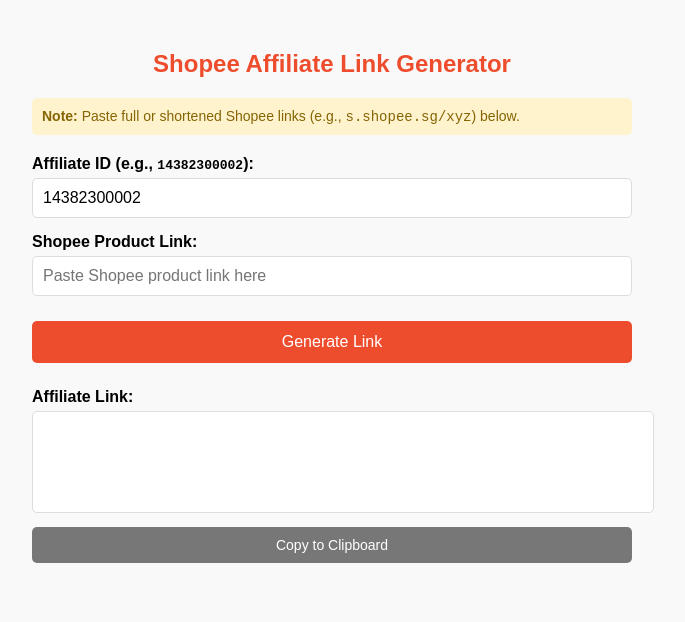
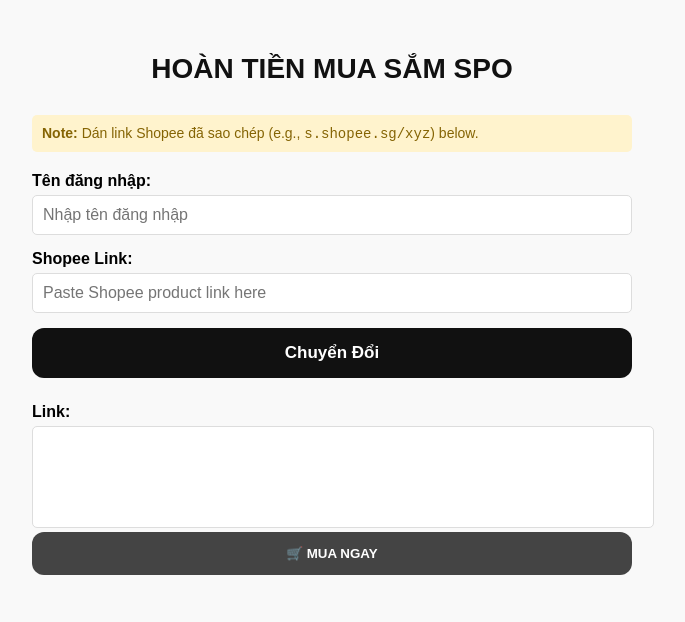
Before and after one commit to sonpremiumorder/hoantien_spo, a plain HTML site: page index.html in a window 1280 px wide. Shown: the whole page, without its empty margins (308-993 px from the left). Drawn offline with Linux system fonts and the light colour scheme.

Commit message:
Update index.html

```diff
--- a/index.html
+++ b/index.html
@@ -1,204 +1,453 @@
 <!DOCTYPE html>
+
 <html lang="en">
+
 <head>
+
   <meta charset="UTF-8">
+
   <meta name="viewport" content="width=device-width, initial-scale=1.0">
-  <title>Shopee Affiliate Link Generator</title>
+
+  <title>SƠN PREMIUM ORDER</title>
+
   <style>
+
     body {
+
       font-family: Arial, sans-serif;
+
       max-width: 600px;
+
       margin: 0 auto;
+
       padding: 30px 20px;
+
       background-color: #f9f9f9;
+
     }
-    h2 {
-      color: #ee4d2d;
+
+    h2{
+
+    text-align:center;
+
+    color:#111;
+
+    margin-bottom:30px;
+
+    font-size:28px;
+
+    font-weight:700;
+
+}
+
+    .input-field {
+
+      margin-bottom: 15px;
+
+    }
+
+    label {
+
+      display: block;
+
+      margin-bottom: 5px;
+
+      font-weight: bold;
+
+    }
+
+    input {
+
+      width: 100%;
+
+      padding: 10px;
+
+      font-size: 16px;
+
+      border: 1px solid #ddd;
+
+      border-radius: 5px;
+
+      box-sizing: border-box;
+
+    }
+
+    button.generate{
+
+
+
+    width:100%;
+
+
+
+    padding:15px;
+
+
+
+    border:none;
+
+
+
+    border-radius:12px;
+
+
+
+    background:#111;
+
+
+
+    color:white;
+
+
+
+    font-size:17px;
+
+
+
+    font-weight:bold;
+
+
+
+    cursor:pointer;
+
+
+
+    transition:.3s;
+
+}
+
+    button.generate:hover{
+
+
+
+    background:#e53935;
+
+
+
+    transform:translateY(-2px);
+
+}
+
+    button.generate:disabled {
+
+      background-color: #f8aa9a;
+
+      cursor: not-allowed;
+
+    }
+
+    .result {
+
+      margin-top: 25px;
+
+    }
+
+    .result-label {
+
+      font-weight: bold;
+
+      margin-bottom: 5px;
+
+    }
+
+    textarea {
+
+      width: 100%;
+
+      height: 80px;
+
+      padding: 10px;
+
+      border: 1px solid #ddd;
+
+      border-radius: 5px;
+
+      font-size: 14px;
+
+      resize: none;
+
+    }
+
+    button.copy{
+
+
+
+    width:100%;
+
+
+
+    padding:14px;
+
+
+
+    border:none;
+
+
+
+    border-radius:12px;
+
+
+
+    background:#444;
+
+
+
+    color:white;
+
+
+
+    font-weight:bold;
+
+
+
+    cursor:pointer;
+
+
+
+    transition:.3s;
+
+}
+
+
+
+button.copy:hover{
+
+
+
+    background:#111;
+
+}
+
+    .small {
+
+      font-size: 14px;
+
+      color: #666;
+
+      margin-top: 10px;
+
+      text-align: center;
+
+    }
+
+    .note {
+
+      background-color: #fff3cd;
+
+      color: #856404;
+
+      padding: 10px;
+
+      border-radius: 5px;
+
       margin-bottom: 20px;
-      font-size: 24px;
-      text-align: center;
+
+      font-size: 14px;
+
     }
-    .input-field {
-      margin-bottom: 15px;
+
+    .loader {
+
+      display: inline-block;
+
+      width: 20px;
+
+      height: 20px;
+
+      margin-right: 8px;
+
+      border: 3px solid rgba(255,255,255,.3);
+
+      border-radius: 50%;
+
+      border-top-color: white;
+
+      animation: spin 1s ease-in-out infinite;
+
+      vertical-align: middle;
+
     }
-    label {
-      display: block;
-      margin-bottom: 5px;
-      font-weight: bold;
+
+    @keyframes spin {
+
+      to { transform: rotate(360deg); }
+
     }
-    input {
-      width: 100%;
-      padding: 10px;
-      font-size: 16px;
-      border: 1px solid #ddd;
-      border-radius: 5px;
-      box-sizing: border-box;
+
+  </style>
+
+</head>
+
+<body>
+
+  <h2>HOÀN TIỀN MUA SẮM SPO</h2>
+
+  <div class="note" id="note">
+
+    <strong>Note:</strong> Dán link Shopee đã sao chép (e.g., <code>s.shopee.sg/xyz</code>) below.
+
+  </div>
+
+
+
+  <!-- ID ẩn, không hiển thị nhưng vẫn dùng được -->
+
+<input type="hidden" id="affiliateIdNumber" value="17340760181">
+
+
+
+<div class="input-field">
+
+  <label for="username">Tên đăng nhập:</label>
+
+  <input type="text" id="username" placeholder="Nhập tên đăng nhập">
+
+</div>
+
+
+
+  <div class="input-field">
+
+    <label for="inputLink">Shopee Link:</label>
+
+    <input type="text" id="inputLink" placeholder="Paste Shopee product link here">
+
+  </div>
+
+  <button class="generate" id="generateButton" onclick="generateLink()">Chuyển Đổi</button>
+
+  <div class="result">
+
+    <div class="result-label">Link:</div>
+
+    <textarea id="resultLink" readonly></textarea>
+
+    <button class="copy" onclick="buyNow()">🛒 MUA NGAY</button>
+
+    <p class="small" id="copyStatus"></p>
+
+  </div>
+
+  <script>
+let realAffiliateLink = "";
+    async function expandLink(url) {
+
+      const response = await fetch(`/api/expand?url=${encodeURIComponent(url)}`);
+
+      const data = await response.json();
+
+      if (data.expandedUrl) return data.expandedUrl;
+
+      throw new Error(data.error || 'Failed to expand link.');
+
     }
-    button.generate {
-      padding: 12px;
-      font-size: 16px;
-      background-color: #ee4d2d;
-      color: white;
-      border: none;
-      border-radius: 5px;
-      cursor: pointer;
-      width: 100%;
-      margin-top: 10px;
+
+    function generateSubId() {
+
+      return 'vercel-user-click';
+
     }
-    button.generate:hover {
-      background-color: #dd3c1a;
+
+    function encodeURL(url) {
+
+      return encodeURIComponent(url);
+
     }
-    button.generate:disabled {
-      background-color: #f8aa9a;
-      cursor: not-allowed;
+
+    function getCleanBaseURL(url) {
+
+      return url.split('?')[0];
+
     }
-    .result {
-      margin-top: 25px;
+
+    async function generateLink() {
+
+      const input = document.getElementById('inputLink').value.trim();
+
+      const affiliateId = document.getElementById('affiliateIdNumber').value.trim();
+
+      const username = document.getElementById('username').value.trim();
+
+      const resultArea = document.getElementById('resultLink');
+
+      const copyStatus = document.getElementById('copyStatus');
+
+      const generateButton = document.getElementById('generateButton');
+
+      if (!input || !affiliateId || !username) {
+
+        alert('Please fill in all fields.');
+
+        return;
+
+      }
+
+      // Show loading indicator
+
+      generateButton.disabled = true;
+
+      const originalButtonText = generateButton.innerHTML;
+
+      generateButton.innerHTML = '<span class="loader"></span> Processing...';
+
+      try {
+
+        let finalUrl = input;
+
+        if (input.includes('s.shopee.')) {
+
+          finalUrl = await expandLink(input);
+
+        }
+
+        // Get clean base URL without any parameters
+
+        finalUrl = getCleanBaseURL(finalUrl);
+
+        const encoded = encodeURL(finalUrl);
+
+        const finalLink =
+`https://s.shopee.sg/an_redir?origin_link=${encoded}&affiliate_id=${affiliateId}&sub_id=${encodeURIComponent(username)}`;
+
+// Lưu link thật
+realAffiliateLink = finalLink;
+
+// Chỉ hiển thị link đã che
+resultArea.value = "https://s.shopee.sg/*******";
+
+copyStatus.textContent = "";
+
+      } catch (err) {
+
+        console.error(err);
+
+        alert('Error generating link: ' + err.message);
+
+      } finally {
+
+        // Restore button state
+
+        generateButton.innerHTML = originalButtonText;
+
+        generateButton.disabled = false;
+
+      }
+
     }
-    .result-label {
-      font-weight: bold;
-      margin-bottom: 5px;
+
+  function buyNow() {
+
+    if (!realAffiliateLink) {
+        alert("Vui lòng chuyển đổi link trước.");
+        return;
     }
-    textarea {
-      width: 100%;
-      height: 80px;
-      padding: 10px;
-      border: 1px solid #ddd;
-      border-radius: 5px;
-      font-size: 14px;
-      resize: none;
-    }
-    button.copy {
-      background-color: #777;
-      color: white;
-      border: none;
-      padding: 10px;
-      border-radius: 5px;
-      cursor: pointer;
-      font-size: 14px;
-      width: 100%;
-      margin-top: 10px;
-    }
-    button.copy:hover {
-      background-color: #666;
-    }
-    .small {
-      font-size: 14px;
-      color: #666;
-      margin-top: 10px;
-      text-align: center;
-    }
-    .note {
-      background-color: #fff3cd;
-      color: #856404;
-      padding: 10px;
-      border-radius: 5px;
-      margin-bottom: 20px;
-      font-size: 14px;
-    }
-    .loader {
-      display: inline-block;
-      width: 20px;
-      height: 20px;
-      margin-right: 8px;
-      border: 3px solid rgba(255,255,255,.3);
-      border-radius: 50%;
-      border-top-color: white;
-      animation: spin 1s ease-in-out infinite;
-      vertical-align: middle;
-    }
-    @keyframes spin {
-      to { transform: rotate(360deg); }
-    }
-  </style>
-</head>
-<body>
-  <h2>Shopee Affiliate Link Generator</h2>
-  <div class="note" id="note">
-    <strong>Note:</strong> Paste full or shortened Shopee links (e.g., <code>s.shopee.sg/xyz</code>) below.
-  </div>
-  <div class="input-field">
-    <label for="affiliateIdNumber">Affiliate ID (e.g., <code>14382300002</code>):</label>
-    <input type="text" id="affiliateIdNumber" value="14382300002">
-  </div>
-  <div class="input-field">
-    <label for="inputLink">Shopee Product Link:</label>
-    <input type="text" id="inputLink" placeholder="Paste Shopee product link here">
-  </div>
-  <button class="generate" id="generateButton" onclick="generateLink()">Generate Link</button>
-  <div class="result">
-    <div class="result-label">Affiliate Link:</div>
-    <textarea id="resultLink" readonly></textarea>
-    <button class="copy" onclick="copyToClipboard()">Copy to Clipboard</button>
-    <p class="small" id="copyStatus"></p>
-  </div>
-  <script>
-    async function expandLink(url) {
-      const response = await fetch(`/api/expand?url=${encodeURIComponent(url)}`);
-      const data = await response.json();
-      if (data.expandedUrl) return data.expandedUrl;
-      throw new Error(data.error || 'Failed to expand link.');
-    }
-    function generateSubId() {
-      return 'vercel-user-click';
-    }
-    function encodeURL(url) {
-      return encodeURIComponent(url);
-    }
-    function getCleanBaseURL(url) {
-      return url.split('?')[0];
-    }
-    async function generateLink() {
-      const input = document.getElementById('inputLink').value.trim();
-      const affiliateId = document.getElementById('affiliateIdNumber').value.trim();
-      const resultArea = document.getElementById('resultLink');
-      const copyStatus = document.getElementById('copyStatus');
-      const generateButton = document.getElementById('generateButton');
-      if (!input || !affiliateId) {
-        alert('Please fill in all fields.');
-        return;
-      }
-      // Show loading indicator
-      generateButton.disabled = true;
-      const originalButtonText = generateButton.innerHTML;
-      generateButton.innerHTML = '<span class="loader"></span> Processing...';
-      try {
-        let finalUrl = input;
-        if (input.includes('s.shopee.')) {
-          finalUrl = await expandLink(input);
-        }
-        // Get clean base URL without any parameters
-        finalUrl = getCleanBaseURL(finalUrl);
-        const encoded = encodeURL(finalUrl);
-        const subId = generateSubId();
-        const finalLink = `https://s.shopee.sg/an_redir?origin_link=${encoded}&affiliate_id=${affiliateId}&sub_id=${subId}`;
-        resultArea.value = finalLink;
-        copyStatus.textContent = '';
-      } catch (err) {
-        console.error(err);
-        alert('Error generating link: ' + err.message);
-      } finally {
-        // Restore button state
-        generateButton.innerHTML = originalButtonText;
-        generateButton.disabled = false;
-      }
-    }
-  async function copyToClipboard() {
-    const resultLink = document.getElementById('resultLink').value;
-    const statusText = document.getElementById('copyStatus');
-    if (!resultLink) {
-      alert('Generate a link first.');
-      return;
-    }
-    try {
-      await navigator.clipboard.writeText(resultLink);
-      window.open(resultLink, '_blank'); // Open in new tab
-      statusText.textContent = '✅ Link copied and opened in new tab!';
-    } catch (err) {
-      console.error('Copy failed:', err);
-      statusText.textContent = '❌ Failed to copy. Please try manually.';
-    }
-  }
+
+    window.open(realAffiliateLink, "_blank");
+
+}
+
   </script>
+
 </body>
+
 </html>
```
